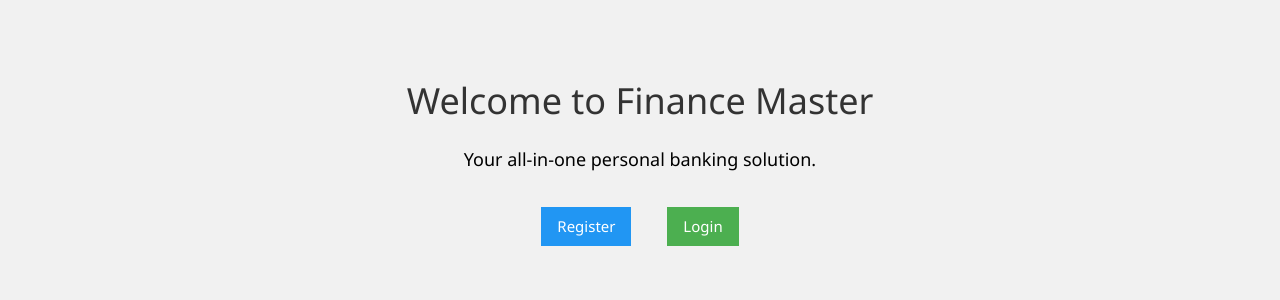
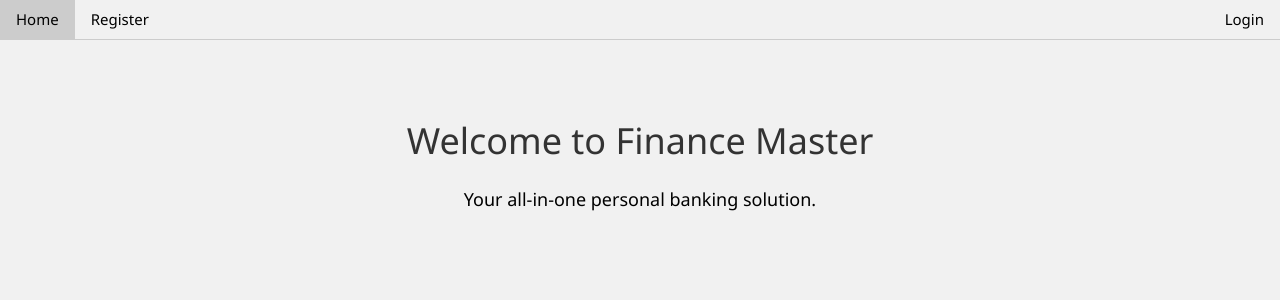
Before and after one commit to MichaelOMeara/FinanceMaster, a PHP site: page / in a window 1280 px wide. Shown: the top 300 px of the page. Run offline with PHP 8.4, Linux system fonts and the light colour scheme.

Commit message:
Fixed Login Issue

```diff
--- a/dashboard.php
+++ b/dashboard.php
@@ -16,10 +16,14 @@ if (!isset($_SESSION['user_id'])) {
   <link rel="stylesheet" href="mystyle.css">
 </head>
 <body class="w3-light-grey">
+<div class="w3-bar w3-light-grey w3-border-bottom">
+  <a href="index.php" class="w3-bar-item w3-button">Home</a>
+  <a href="dashboard.php" class="w3-bar-item w3-button">Dashboard</a>
+  <a href="logout.php" class="w3-bar-item w3-button w3-right w3-red">Logout</a>
+</div>
 
 <div class="w3-container w3-padding-64 w3-card-4 w3-white w3-margin">
   <h2>Welcome to Finance Master</h2>
-
   <p>Hello, <strong><?php echo htmlspecialchars($_SESSION['username']); ?></strong>!</p>
   <p>User Type: <strong><?php echo htmlspecialchars($_SESSION['user_type']); ?></strong></p>
   <p>Status: <strong><?php echo htmlspecialchars($_SESSION['status']); ?></strong></p>
--- a/index.php
+++ b/index.php
@@ -6,12 +6,16 @@
   <link rel="stylesheet" href="mystyle.css">
 </head>
 <body class="w3-light-grey">
+<?php session_start(); ?>
+<div class="w3-bar w3-light-grey w3-border-bottom">
+  <a href="index.php" class="w3-bar-item w3-button">Home</a>
+  <a href="register.php" class="w3-bar-item w3-button">Register</a>
+  <a href="login.php" class="w3-bar-item w3-button w3-right">Login</a>
+</div>
 
 <div class="w3-container w3-center w3-padding-64">
   <h1 class="w3-xxlarge">Welcome to Finance Master</h1>
   <p class="w3-large">Your all-in-one personal banking solution.</p>
-  <a href="register.php" class="w3-button w3-blue w3-margin">Register</a>
-  <a href="login.php" class="w3-button w3-green w3-margin">Login</a>
 </div>
 
 </body>
--- a/register.php
+++ b/register.php
@@ -6,6 +6,12 @@
   <link rel="stylesheet" href="mystyle.css">
 </head>
 <body class="w3-light-grey">
+<?php session_start(); ?>
+<div class="w3-bar w3-light-grey w3-border-bottom">
+  <a href="index.php" class="w3-bar-item w3-button">Home</a>
+  <a href="register.php" class="w3-bar-item w3-button">Register</a>
+  <a href="login.php" class="w3-bar-item w3-button w3-right">Login</a>
+</div>
 
 <div class="w3-container w3-padding-64 w3-card-4 w3-white w3-margin">
   <h2>Register</h2>
```
Also changed, not shown: login.php (+6 -4 lines), loginaction.php (+19 -7 lines).
